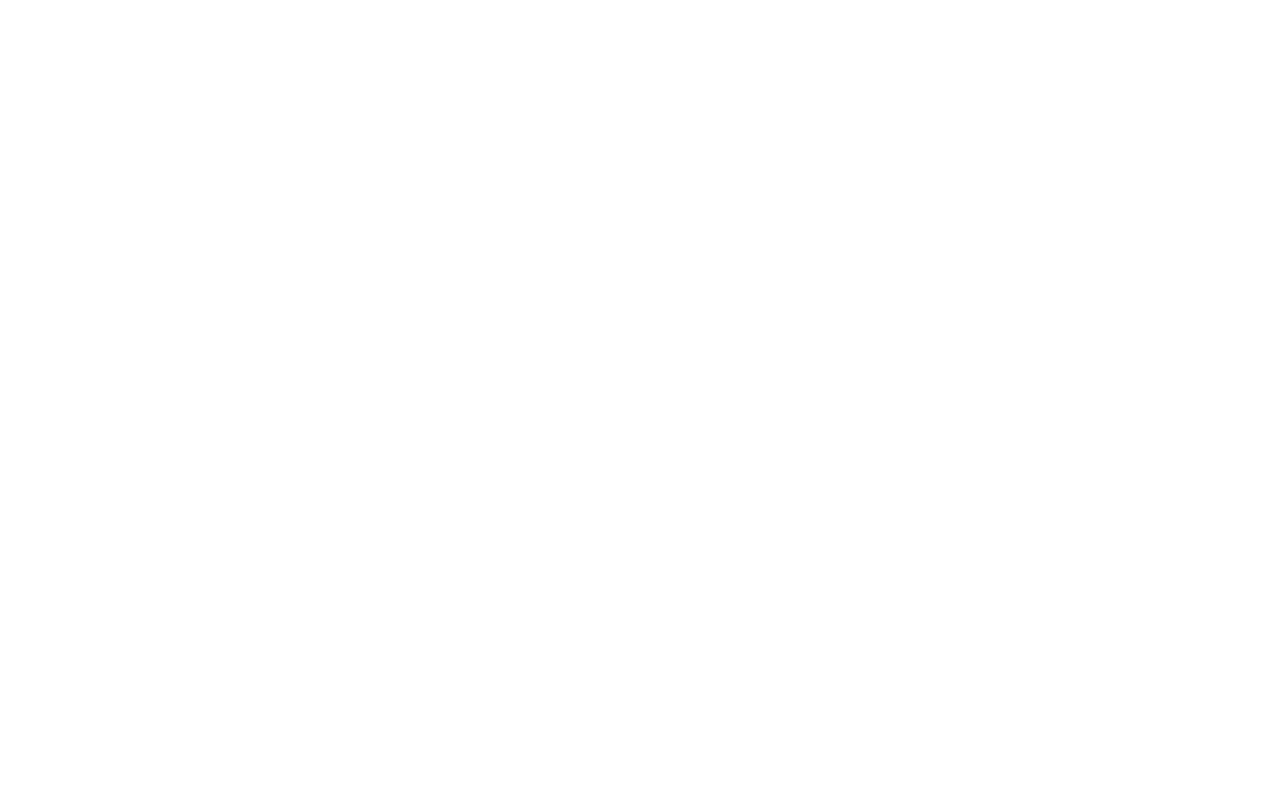
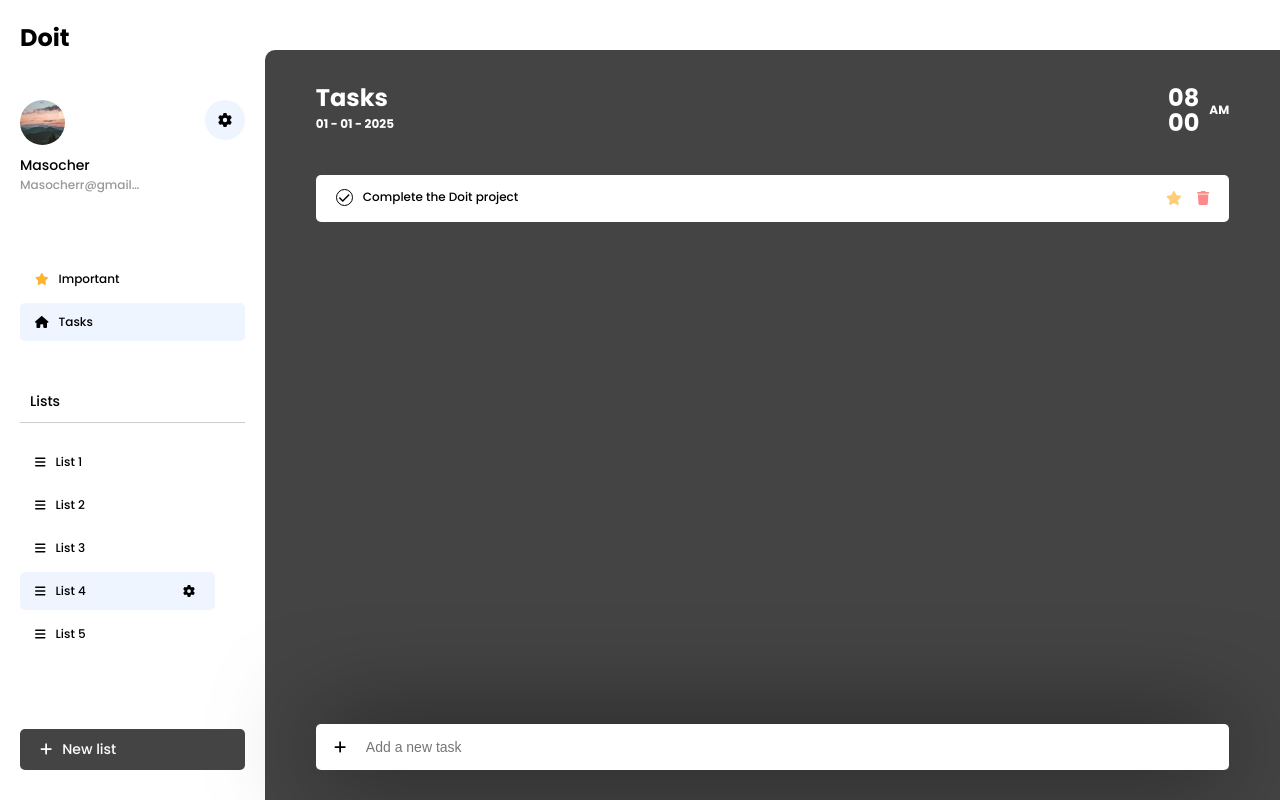
Before and after one commit to Masocher/Doit, a React (Create React App) app: page /lists/0 in a window 1280 px wide. Before the commit this address had no page. Built offline with nearby package versions, Linux system fonts and the light colour scheme.

Commit message:
Create lists dynamic routes

```diff
--- a/src/App.js
+++ b/src/App.js
@@ -3,12 +3,14 @@
 import { Home } from "./pages/Home";
 import { LogIn } from "./pages/LogIn";
 import { SignUp } from "./pages/SignUp";
+import { List } from "./pages/List";
 
 export const App = () => {
     return (
         <div className="App">
             <Routes>
                 {/* <Route path="/" element={<Layout />} /> */}
+                <Route path="/lists/:listUrlSlug" element={<List />} />
                 <Route path="/" element={<Home />} />
                 <Route path="/log-in" element={<LogIn />} />
                 <Route path="/sign-up" element={<SignUp />} />
--- a/src/components/todoMenu.js
+++ b/src/components/todoMenu.js
@@ -17,6 +17,7 @@
 import img4 from "../images/todo-background/4.jpg";
 import img5 from "../images/todo-background/5.jpg";
 import img6 from "../images/todo-background/6.jpg";
+import { Link } from "react-router-dom";
 
 export const TodoMenu = () => {
     const menuStatus = useSelector(
@@ -82,6 +83,7 @@
             </div>
 
             <div className="menu_options">
+                <Link to="important" style={{ textDecoration: "none" }}>
                     <div className="important_todos">
                         <span>
                             <FontAwesomeIcon icon={faStar} />
@@ -89,7 +91,9 @@
 
                         <div>Important</div>
                     </div>
+                </Link>
 
+                <Link to="/" style={{ textDecoration: "none" }}>
                     <div className="home_todos show">
                         <span>
                             <FontAwesomeIcon icon={faHome} />
@@ -97,12 +101,14 @@
 
                         <div>Tasks</div>
                     </div>
+                </Link>
 
                 <div className="todo_lists">
                     <div>Lists</div>
                 </div>
 
                 <div className="lists_container">
+                    <Link to={`/lists/0`} style={{ textDecoration: "none" }}>
                         <div className="todo_list">
                             <span>
                                 <FontAwesomeIcon icon={faBars} />
@@ -117,7 +123,9 @@
                                 />
                             </div>
                         </div>
+                    </Link>
 
+                    <Link to={`/lists/1`} style={{ textDecoration: "none" }}>
                         <div className="todo_list">
                             <span>
                                 <FontAwesomeIcon icon={faBars} />
@@ -132,7 +140,9 @@
                                 />
                             </div>
                         </div>
+                    </Link>
 
+                    <Link to={`/lists/2`} style={{ textDecoration: "none" }}>
                         <div className="todo_list">
                             <span>
                                 <FontAwesomeIcon icon={faBars} />
@@ -147,7 +157,9 @@
                                 />
                             </div>
                         </div>
+                    </Link>
 
+                    <Link to={`/lists/3`} style={{ textDecoration: "none" }}>
                         <div className="todo_list show">
                             <span>
                                 <FontAwesomeIcon icon={faBars} />
@@ -162,7 +174,9 @@
                                 />
                             </div>
                         </div>
+                    </Link>
 
+                    <Link to={`/lists/4`} style={{ textDecoration: "none" }}>
                         <div className="todo_list">
                             <span>
                                 <FontAwesomeIcon icon={faBars} />
@@ -177,7 +191,9 @@
                                 />
                             </div>
                         </div>
+                    </Link>
 
+                    <Link to={`/lists/5`} style={{ textDecoration: "none" }}>
                         <div className="todo_list">
                             <span>
                                 <FontAwesomeIcon icon={faBars} />
@@ -192,7 +208,9 @@
                                 />
                             </div>
                         </div>
+                    </Link>
 
+                    <Link to={`/lists/6`} style={{ textDecoration: "none" }}>
                         <div className="todo_list">
                             <span>
                                 <FontAwesomeIcon icon={faBars} />
@@ -207,7 +225,9 @@
                                 />
                             </div>
                         </div>
+                    </Link>
 
+                    <Link to={`/lists/7`} style={{ textDecoration: "none" }}>
                         <div className="todo_list">
                             <span>
                                 <FontAwesomeIcon icon={faBars} />
@@ -222,6 +242,7 @@
                                 />
                             </div>
                         </div>
+                    </Link>
                 </div>
 
                 <div className="create_list_btn">
--- a/src/components/todoPannel.js
+++ b/src/components/todoPannel.js
@@ -16,7 +16,7 @@
 import img5 from "../images/todo-background/5.jpg";
 import img6 from "../images/todo-background/6.jpg";
 
-export const TodoPannel = () => {
+export const TodoPannel = ({ status }) => {
     const dispatch = useDispatch();
 
     const menuStatus = useSelector(
@@ -31,6 +31,63 @@
         (rootReducer) => rootReducer.updateBackgroundReducer
     );
 
+    if (status === "list") {
+        return (
+            <div className="todo_pannel">
+                <div className="menu_open_icon_wrapper">
+                    {tabletSize && (
+                        <div
+                            className="menu_open_icon"
+                            onClick={() => dispatch(openMenu())}
+                        >
+                            <FontAwesomeIcon icon={faBars} />
+                        </div>
+                    )}
+                </div>
+
+                <BlackBox status={menuStatus} />
+
+                <TodoMenu />
+
+                <User />
+
+                <ListSettings />
+
+                <div className="todo_content">
+                    <div className="background_color_box"></div>
+
+                    <div className="tasks_title">
+                        <div>
+                            <span>Tasks</span>
+
+                            <div className="just_date">01 - 01 - 2025</div>
+                        </div>
+
+                        <div className="tasks_title_right_content">
+                            <div className="time">
+                                <div className="time_wrapper">
+                                    <div className="hours">08</div>
+                                    <div className="minutes">00</div>
+                                </div>
+
+                                <div className="am_pm">AM</div>
+                            </div>
+                        </div>
+                    </div>
+
+                    <Todos />
+
+                    <form action={"#"} className="add_todo">
+                        <input type="text" placeholder="Add a new task" />
+
+                        <span>
+                            <FontAwesomeIcon icon={faPlus} />
+                        </span>
+                    </form>
+                </div>
+            </div>
+        );
+    } else if (status === "todos") {
         return (
             <div className="todo_pannel">
                 <div className="menu_open_icon_wrapper">
@@ -102,4 +159,5 @@
                 </div>
             </div>
         );
+    }
 };
--- a/src/pages/Home.js
+++ b/src/pages/Home.js
@@ -7,7 +7,7 @@
 
     return (
         <div className="home_container">
-            {authStatus ? <TodoPannel /> : <AuthPage />}
+            {authStatus ? <TodoPannel status="todos" /> : <AuthPage />}
         </div>
     );
 };
--- /dev/null
+++ b/src/pages/List.js
@@ -0,0 +1,12 @@
+import { useParams } from "react-router-dom";
+import { TodoPannel } from "../components/todoPannel";
+
+export const List = () => {
+    let { listUrlSlug } = useParams();
+
+    return (
+        <div className="list_container">
+            <TodoPannel status="list" />
+        </div>
+    );
+};
--- a/src/styles/components/todoMenu.css
+++ b/src/styles/components/todoMenu.css
@@ -98,6 +98,7 @@
     cursor: pointer;
     padding: 10px 20px;
     border-radius: 5px;
+    color: #000;
 }
 .home_todos.show,
 .important_todos.show {
@@ -156,8 +157,13 @@
     padding: 10px 20px;
     border-radius: 5px;
     position: relative;
+    color: #000;
+    margin-bottom: 5px;
 }
 .todo_list.show {
+    background-color: #eef5ff;
+}
+.todo_list:hover {
     background-color: #eef5ff;
 }
 
--- a/src/styles/components/todoPannel.css
+++ b/src/styles/components/todoPannel.css
@@ -197,6 +197,13 @@
     display: block;
 }
 
+.background_color_box {
+    background-color: #444;
+    width: 100%;
+    height: 100%;
+    border-radius: 10px 0 0 0;
+}
+
 @media (max-width: 1440px) {
     .add_todo {
         bottom: 30px;
@@ -277,6 +284,10 @@
     .background_image_box {
         border-radius: 0;
     }
+
+    .background_color_box {
+        border-radius: 0;
+    }
 }
 
 @media (max-width: 500px) {
```
Also changed, not shown: src/store/Actions.js (line endings or trailing spaces). Lines whose indentation alone changed are shown as unchanged.
